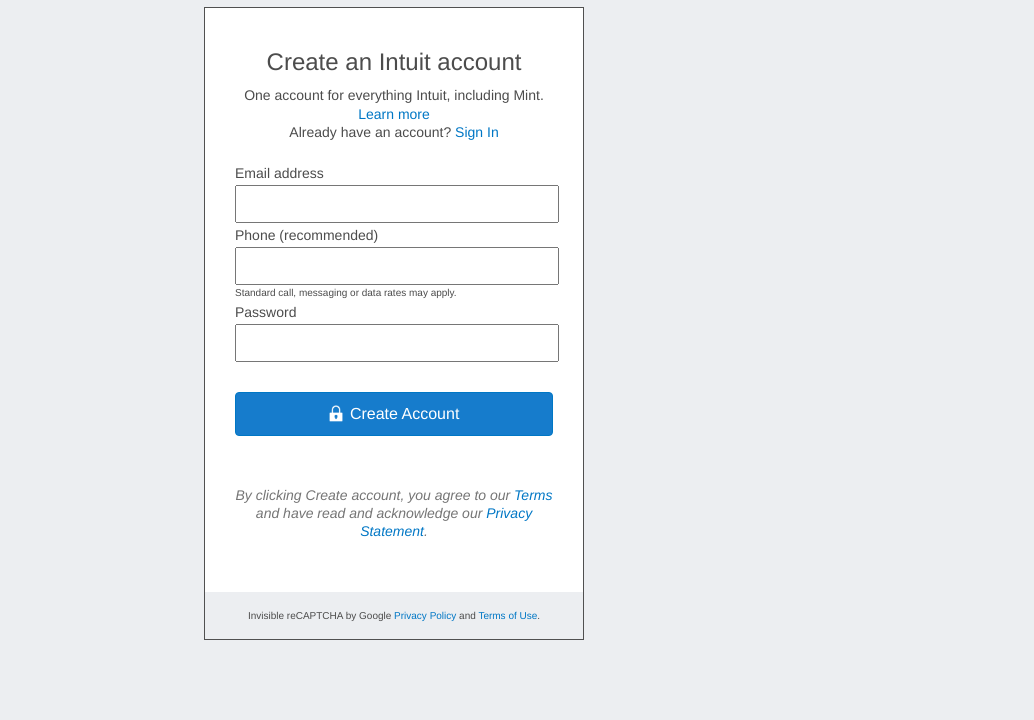
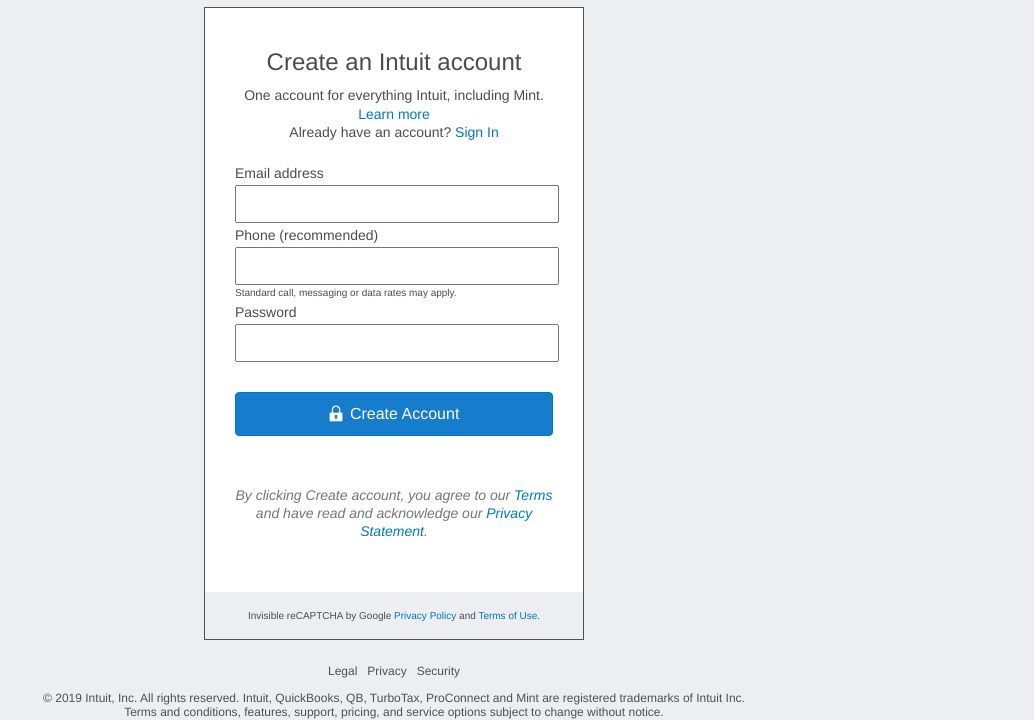
Before and after one commit to firmoholanda/mint.com-clone, a plain HTML site: page index.html in a window 1280 px wide. Shown: the part 165-885 px from the top of the page, without its empty margins (246-1280 px from the left). Before the commit the page ends 805 px from the top, so only its background shows below. Drawn offline with Linux system fonts and the light colour scheme.

Commit message:
fist footer version

```diff
--- a/css/mycss.css
+++ b/css/mycss.css
@@ -261,6 +261,28 @@ fieldset > label {
     background-color: #ECEEF1
 }
 
-#terms-captcha >p {
+#terms-captcha > p {
     font-size: 10px;
 }
+
+#footer-container {
+    font-size: 12px;
+    font-weight: 400;
+    padding-top: 10px;
+    color: #505050;
+}
+
+#footer-container > ul {
+    display: flex;
+    flex-direction: row;
+    justify-content: center;
+    line-height: 1.5;
+    padding-inline-start: 0px;
+    list-style: none;
+}
+
+#footer-container a {
+    margin: 5px;
+    color: #505050;
+    text-decoration: none;
+}
--- a/index.html
+++ b/index.html
@@ -75,7 +75,17 @@
     </main>
 
     <!-- footer container -->
-    <footer>
+    <footer id="footer-container">
+        <ul>
+            <li><a href="http://about.intuit.com/legal/" target="_blank" data-wa-link="intcom-legal-Legal">Legal</a></li>
+            <li><a href="https://security.intuit.com/privacy/" target="_blank" data-wa-link="intcom-legal-Privacy">Privacy</a></li>
+            <li><a href="http://security.intuit.com/" target="_blank" data-wa-link="intcom-legal-Security">Security</a></li>
+        </ul>
+
+        <span>
+            <span>© 2019 Intuit, Inc. All rights reserved. Intuit, QuickBooks, QB, TurboTax, ProConnect and Mint are registered trademarks of Intuit Inc.</span>
+            <br>Terms and conditions, features, support, pricing, and service options subject to change without notice.
+        </span>
     </footer>
 
 </body>
```
